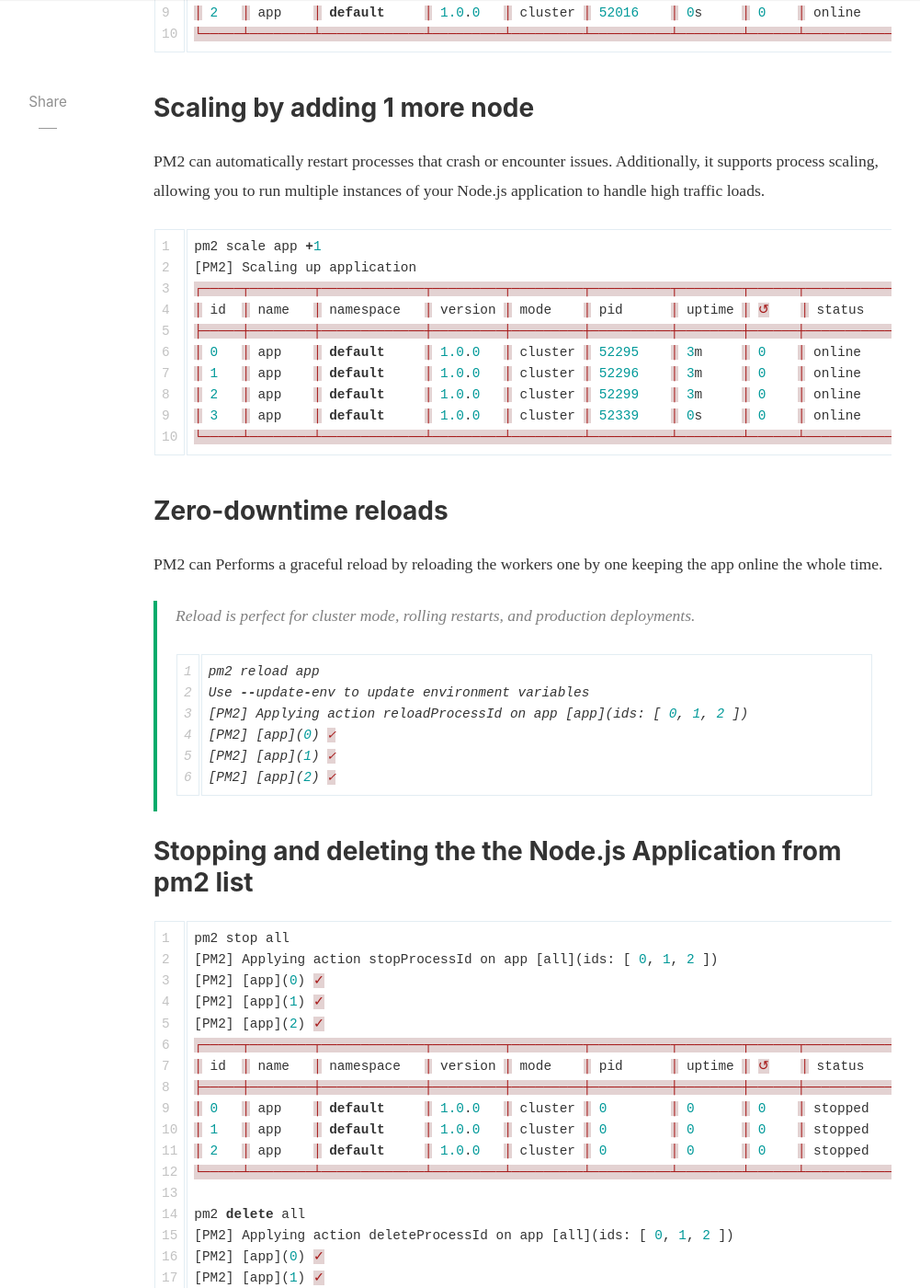
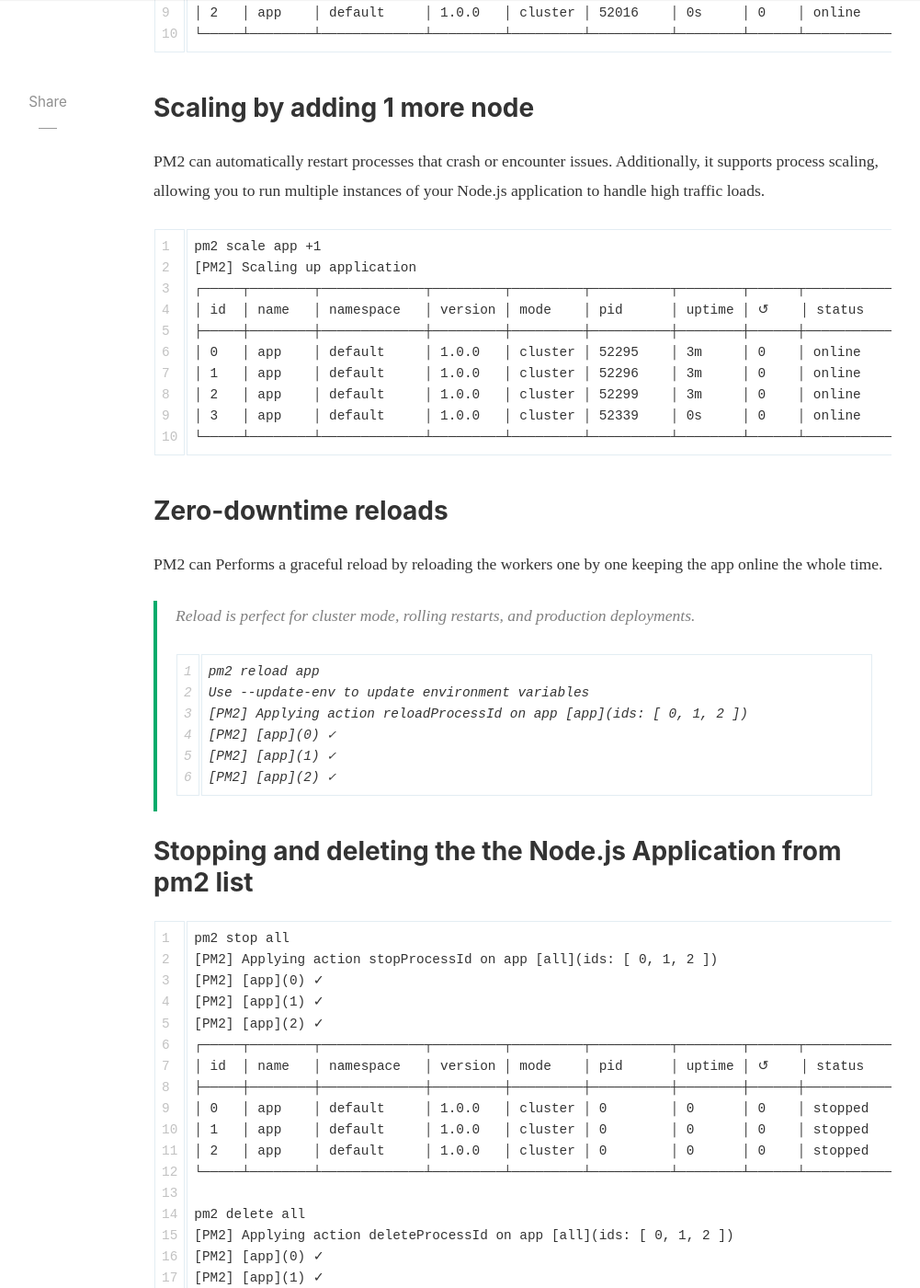
Before and after one commit to pratyush1806/pratyush1806.github.io, a Jekyll site: the page built from _posts/2022-11-16-pm2-installation-guide.md, in a window 1280 px wide and 1400 px high, scrolled down 3000 px. Shown: the whole window at 92% size, without its empty margins (118-1119 px from the left). Built offline with Jekyll 4.4.1, drawn with Linux system fonts in a browser that asks for light colours; nearby versions of some CDN libraries; comment, search, counter and statistics services are not loaded; some of the changed text lies outside the part shown.

Commit message:
updated pm2 installation guide

````diff
--- a/_posts/2022-11-16-pm2-installation-guide.md
+++ b/_posts/2022-11-16-pm2-installation-guide.md
@@ -15,13 +15,13 @@
 
 ### Installing PM2
 To get started, you'll need to install PM2 globally on your server or development machine. You can do this using npm (Node Package Manager) with the following command
-```javascript
+```
 npm install pm2 -g
 ```
 
 ### Running a Node.js Application with PM2 in Fork mode
 Once PM2 is installed, you can use it to start and manage your Node.js applications. Here's how to run a Node.js app using PM2
-```javascript
+```
 pm2 start app.js
 
 [PM2] Spawning PM2 daemon with pm2_home=/Users/pratyush/.pm2
@@ -37,7 +37,7 @@
 > PM2 will automatically manage the process, ensuring it stays running and restarting it if it crashes.
 
 ### Stopping and deleting the the Node.js Application from pm2 list
-```javascript
+```
 pm2 stop app
 [PM2] Applying action stopProcessId on app [app](ids: [ 0 ])
 [PM2] [app](0) ✓
@@ -57,7 +57,7 @@
 
 ### Running a 3 node Node.js Application with PM2 in Cluster mode
 The cluster mode allows networked Node.js applications (http(s)/tcp/udp server) to be scaled across all CPUs available, without any code modifications. This greatly increases the performance and reliability of your applications, depending on the number of CPUs available.
-```javascript
+```
 pm2 start app.js -i 3
 [PM2] Starting /Users/pratyush/git/nodejs-crud-mongo/app.js in cluster_mode (3 instances)
 [PM2] Done.
@@ -72,7 +72,7 @@
 
 ### Scaling by adding 1 more node
 PM2 can automatically restart processes that crash or encounter issues. Additionally, it supports process scaling, allowing you to run multiple instances of your Node.js application to handle high traffic loads.
-```javascript
+```
 pm2 scale app +1
 [PM2] Scaling up application
 ┌─────┬────────┬─────────────┬─────────┬─────────┬──────────┬────────┬──────┬───────────┬──────────┬──────────┬──────────┬──────────┐
@@ -88,7 +88,7 @@
 ### Zero-downtime reloads
 PM2 can Performs a graceful reload by reloading the workers one by one keeping the app online the whole time.
 > Reload is perfect for cluster mode, rolling restarts, and production deployments.
-```javascript
+```
 pm2 reload app
 Use --update-env to update environment variables
 [PM2] Applying action reloadProcessId on app [app](ids: [ 0, 1, 2 ])
@@ -98,7 +98,7 @@
 ```
 
 ### Stopping and deleting the the Node.js Application from pm2 list
-```javascript
+```
 pm2 stop all
 [PM2] Applying action stopProcessId on app [all](ids: [ 0, 1, 2 ])
 [PM2] [app](0) ✓
@@ -125,25 +125,25 @@
 
 ### PM2 essential monitoring commands
 1. **View Process List**: To see a list of all running Node.js processes managed by PM2, use the following command
-```javascript
+```
 pm2 list
 ```
 ![pm2 list](/assets/images/pm2-list.png)
 
 2. **Monitor CPU and Memory**: PM2 also provides a real-time monitoring dashboard. You can access it by running
-```javascript
+```
 pm2 monit
 ```
 ![pm2 monit](/assets/images/pm2-monit.png)
 
 3. **Show Project Meta Data**: To see various information of the project such as Revision Control, Code metrics etc by running the command
-```javascript
+```
 pm2 describe 0
 ```
 ![pm2 describe](/assets/images/pm2-describe.png)
 
 4. **Show logs information**: Command to check access and error logs
-```javascript
+```
 pm2 logs
 ```
 ![pm2 logs](/assets/images/pm2-logs.jpeg)
@@ -151,7 +151,7 @@
 ### Use of `ecosystem.config.js` file
 The ecosystem.config.js file is a configuration file used with PM2 to defines the configuration settings for one or more Node.js applications that you want to manage using PM2. It allows you to specify various options and parameters related to how PM2 should run and manage your Node.js processes. A basic structure of the file consists of `apps` and `deploy`
 
-```javascript
+```
 module.exports = {
   apps: [{}, {}],
   deploy: {}
@@ -159,7 +159,7 @@
 ```
 
 Here's an example of a minimal `ecosystem.config.js` file
-```javascript
+```
 module.exports = {
   apps: [
     {
@@ -178,7 +178,7 @@
 ```
 
 ### Seamlessly than acting on an app you can start/stop/restart/delete all apps contained in a configuration file
-```javascript
+```
 # Start all applications
 pm2 start ecosystem.config.js
 
````
